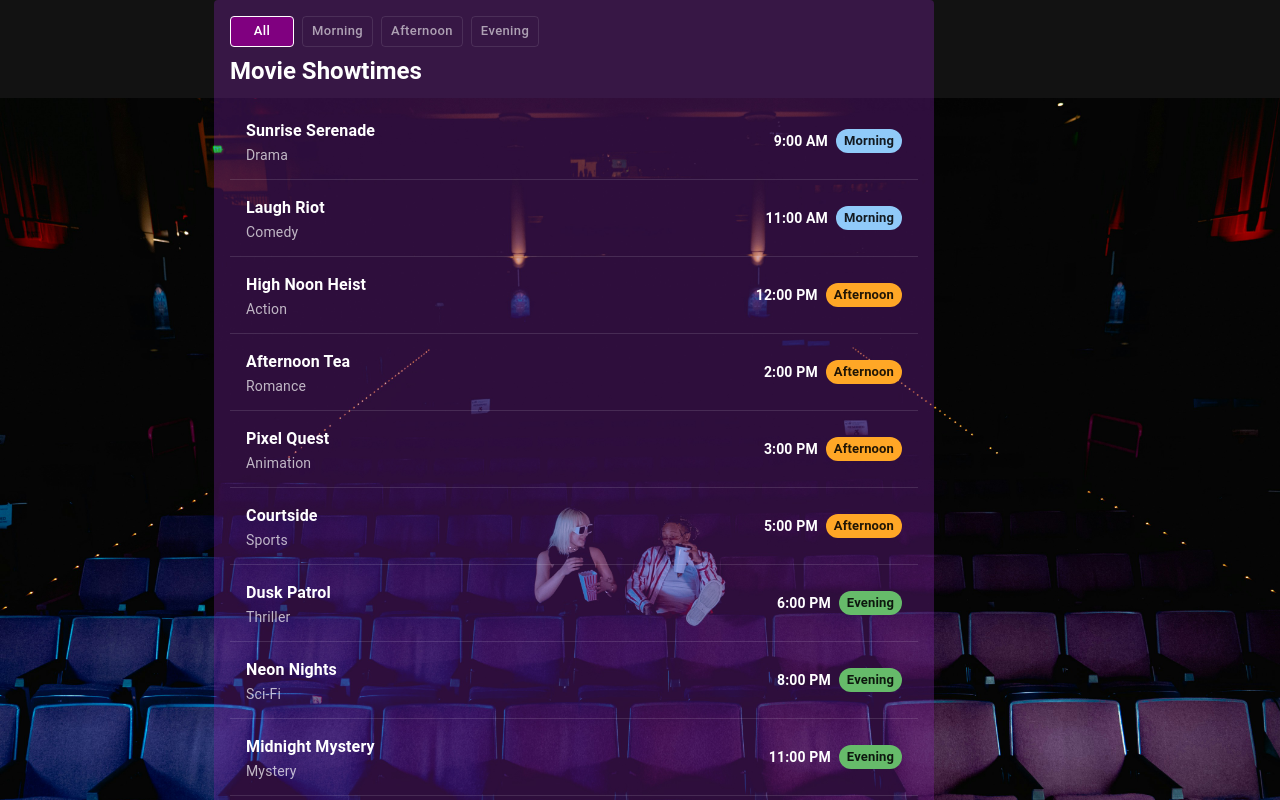
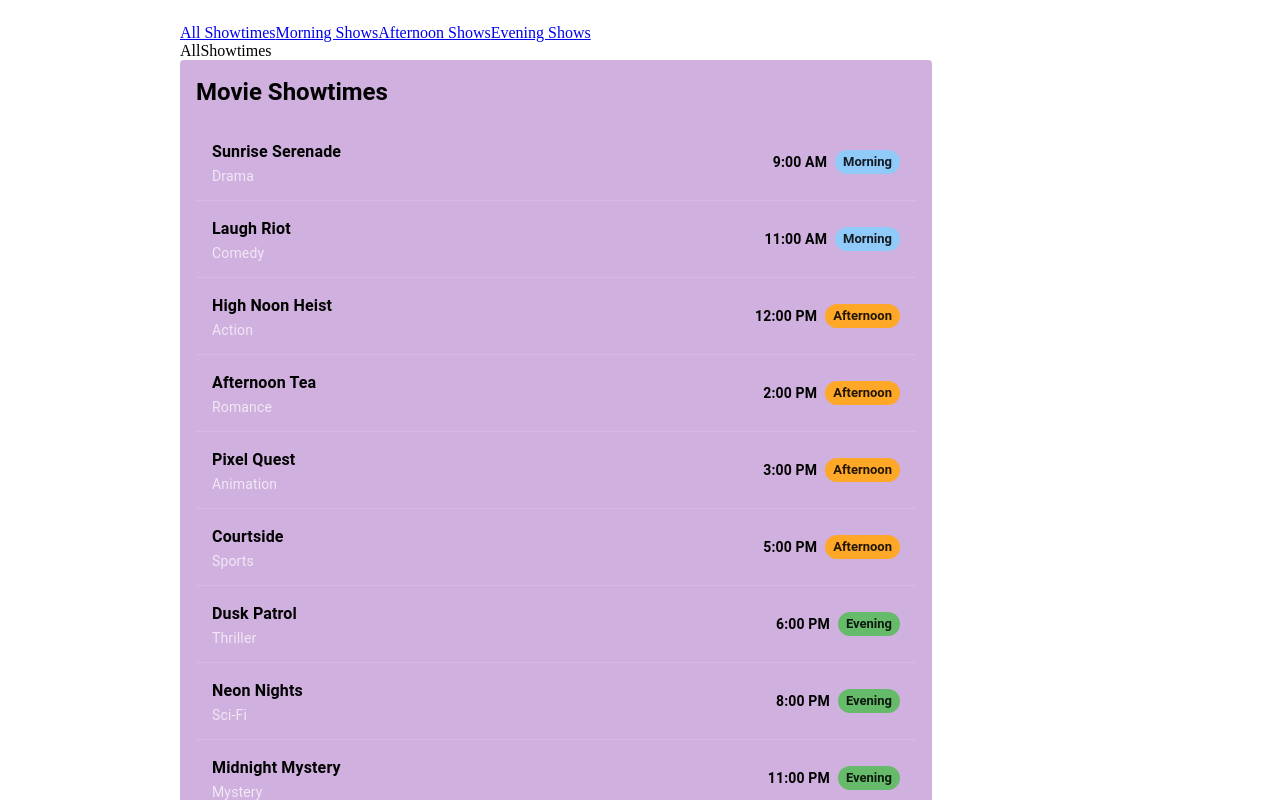
Before and after one commit to carinadieselDVT/movies-showtime, a React (Vite) app: page / in a window 1280 px wide. Shown: the top 800 px of the page. Built offline with nearby package versions, Linux system fonts and the light colour scheme.

Commit message:
feature: Removed styling selectors and added react router

```diff
--- a/package.json
+++ b/package.json
@@ -16,7 +16,8 @@
     "@mui/material": "^7.3.8",
     "@mui/x-data-grid": "^7.29.12",
     "react": "^19.2.0",
-    "react-dom": "^19.2.0"
+    "react-dom": "^19.2.0",
+    "react-router-dom": "^7.13.1"
   },
   "devDependencies": {
     "@eslint/js": "^9.39.1",
--- a/src/App.tsx
+++ b/src/App.tsx
@@ -6,11 +6,10 @@ function App() {
   return (
     <Box
       sx={{
-        // MUI's styling prop
         minHeight: "100vh",
         display: "grid",
-        placeItems: "center", // Align and justify items center
-        backgroundImage: `url(${bgImage})`, // Could be `url("../path/to/folder")
+        placeItems: "center",
+        backgroundImage: `url(${bgImage})`,
         backgroundSize: "contain",
         backgroundRepeat: "no-repeat",
         backgroundPosition: "center center",
@@ -18,9 +17,7 @@ function App() {
       }}
     >
       <CssBaseline />
-      <Container maxWidth="md">
-        <MovieList />
-      </Container>
+      <Container maxWidth="md">{/* <MovieList /> */}</Container>
     </Box>
   );
 }
--- /dev/null
+++ b/src/components/Layout.tsx
@@ -0,0 +1,15 @@
+import { Outlet } from "react-router-dom";
+import Navbar from "./Navbar";
+
+function Layout() {
+  return (
+    <div
+      style={{ width: "100%", maxWidth: 920, margin: "0 auto", padding: 16 }}
+    >
+      <Navbar />
+      <Outlet />
+    </div>
+  );
+}
+
+export default Layout;
--- a/src/components/MovieList.tsx
+++ b/src/components/MovieList.tsx
@@ -1,8 +1,34 @@
-import { Box, List, Typography, Button, Stack } from "@mui/material";
+import { Box, List, Typography } from "@mui/material";
 import { movies } from "../data";
 import MovieListItem from "./MovieListItem";
+import { getTimeslot } from "../utils/time";
 
-export default function MovieList() {
+interface MovieList {
+  timeslot: "all" | "morning" | "afternoon" | "evening";
+}
+
+export default function MovieList({ timeslot }: MovieList) {
+  const allMovies = movies;
+  const morningSlot = movies.filter(
+    (movie) => getTimeslot(movie.showtime) === "morning",
+  );
+  const afternoonSlot = movies.filter(
+    (movie) => getTimeslot(movie.showtime) === "afternoon",
+  );
+  const eveningSlot = movies.filter(
+    (movie) => getTimeslot(movie.showtime) === "evening",
+  );
+
+  const moviesInTimeslot =
+    timeslot === "all"
+      ? allMovies
+      : timeslot === "morning"
+        ? morningSlot
+        : timeslot === "afternoon"
+          ? afternoonSlot
+          : timeslot === "evening"
+            ? eveningSlot
+            : "";
   return (
     <Box
       sx={{
@@ -12,102 +38,13 @@ export default function MovieList() {
         bgcolor: "#7b1fa25a",
         borderRadius: 1,
         fontWeight: "bold",
-
-        // Hide radio buttons
-        '& input[type="radio"]': { position: "absolute", left: -9999 },
-        // & - Replaces parent selector when nesting
-        // where an input with type of radio
-
-        // base (non-active) button styling
-        "& .filter-btn": {
-          // Where class is .filter-btn
-          color: "text.secondary",
-          borderColor: "divider",
-          bgcolor: "transparent",
-          textTransform: "none",
-        },
-        "& .filter-btn:hover": {
-          // where class .filter-btn is in hover state
-          color: "text.primary",
-          borderColor: "text.primary",
-          bgcolor: "action.hover",
-        },
-
-        // :not - Specific
-        "&:has(#r-all:checked) .filter-btn:not(.btn-all), &:has(#r-morning:checked) .filter-btn:not(.btn-morning), &:has(#r-afternoon:checked) .filter-btn:not(.btn-afternoon), &:has(#r-evening:checked) .filter-btn:not(.btn-evening)":
-          {
-            opacity: 0.85,
-          },
-
-        // filter rules (CSS-only)
-        '&:has(#r-morning:checked) li[data-period]:not([data-period="morning"])':
-          { display: "none" },
-        '&:has(#r-afternoon:checked) li[data-period]:not([data-period="afternoon"])':
-          { display: "none" },
-        '&:has(#r-evening:checked) li[data-period]:not([data-period="evening"])':
-          { display: "none" },
-
-        // active button styling
-        "&:has(#r-all:checked) .btn-all, &:has(#r-morning:checked) .btn-morning, &:has(#r-afternoon:checked) .btn-afternoon, &:has(#r-evening:checked) .btn-evening":
-          {
-            bgcolor: "purple",
-            color: "white",
-            borderColor: "white",
-          },
       }}
     >
-      {/* Can have defaultChecked on any variant */}
-      <input type="radio" name="period" id="r-all" defaultChecked />
-      <input type="radio" name="period" id="r-morning" />
-      <input type="radio" name="period" id="r-afternoon" />
-      <input type="radio" name="period" id="r-evening" />
-
-      {/* Buttons act as labels for the radios */}
-      <Stack direction="row" spacing={1} mb={1}>
-        <Button
-          size="small"
-          variant="outlined"
-          className="filter-btn btn-all"
-          component="label"
-          htmlFor="r-all"
-        >
-          All
-        </Button>
-        <Button
-          size="small"
-          variant="outlined"
-          className="filter-btn btn-morning"
-          component="label"
-          htmlFor="r-morning"
-        >
-          Morning
-        </Button>
-        <Button
-          size="small"
-          variant="outlined"
-          className="filter-btn btn-afternoon"
-          component="label" // more specificity,mostly useful for mui
-          htmlFor="r-afternoon"
-        >
-          Afternoon
-        </Button>
-        <Button
-          size="small"
-          variant="outlined"
-          className="filter-btn btn-evening"
-          component="label"
-          htmlFor="r-evening"
-        >
-          Evening
-        </Button>
-      </Stack>
-
       <Typography variant="h5" sx={{ fontWeight: 700, mb: 1 }}>
         Movie Showtimes
       </Typography>
-
       <List>
-        {movies.map((movie) => (
+        {moviesInTimeslot.map((movie) => (
           <MovieListItem key={movie.id} movie={movie} />
         ))}
       </List>
--- /dev/null
+++ b/src/components/Navbar.tsx
@@ -0,0 +1,16 @@
+import { NavLink } from "react-router-dom";
+
+export default function Navbar() {
+  return (
+    <header>
+      <nav>
+        <NavLink to="/" end>
+          All Showtimes
+        </NavLink>
+        <NavLink to="/morning-showtimes">Morning Shows</NavLink>
+        <NavLink to="/afternoon-showtimes">Afternoon Shows</NavLink>
+        <NavLink to="/evening-showtimes">Evening Shows</NavLink>
+      </nav>
+    </header>
+  );
+}
--- a/src/main.tsx
+++ b/src/main.tsx
@@ -1,8 +1,12 @@
 import { StrictMode } from "react";
 import { createRoot } from "react-dom/client";
-import App from "./App.tsx";
 import { ThemeProvider, createTheme } from "@mui/material/styles";
-// Using default MUI dark theme colours
+import { BrowserRouter, Route, Routes } from "react-router-dom";
+import AllShowtimes from "./pages/AllShowtimes.tsx";
+import MorningShowtimes from "./pages/MorningShowtimes.tsx";
+import AfternoonShowtimes from "./pages/AfternoonShowtimes.tsx";
+import EveningShowtimes from "./pages/EveningShowtimes.tsx";
+import Layout from "./components/Layout.tsx";
 const darkTheme = createTheme({
   palette: {
     mode: "dark",
@@ -12,7 +16,16 @@ const darkTheme = createTheme({
 createRoot(document.getElementById("root")!).render(
   <StrictMode>
     <ThemeProvider theme={darkTheme}>
-      <App />
+      <BrowserRouter>
+        <Routes>
+          <Route path="/" element={<Layout />}>
+            <Route index element={<AllShowtimes />} />
+            <Route path="morning-showtimes" element={<MorningShowtimes />} />
+            <Route path="afternoon-showtimes" element={<AfternoonShowtimes />} />
+            <Route path="evening-showtimes" element={<EveningShowtimes />} />
+          </Route>
+        </Routes>
+      </BrowserRouter>
     </ThemeProvider>
   </StrictMode>,
 );
--- /dev/null
+++ b/src/pages/AfternoonShowtimes.tsx
@@ -0,0 +1,13 @@
+import React from "react";
+import MovieList from "../components/MovieList";
+
+function AfternoonShowtimes() {
+  return (
+    <div>
+      AllShowtimes
+      <MovieList timeslot={"afternoon"} />
+    </div>
+  );
+}
+
+export default AfternoonShowtimes;
--- /dev/null
+++ b/src/pages/AllShowtimes.tsx
@@ -0,0 +1,13 @@
+import React from "react";
+import MovieList from "../components/MovieList";
+
+function AllShowtimes() {
+  return (
+    <div>
+      AllShowtimes
+      <MovieList timeslot={"all"} />
+    </div>
+  );
+}
+
+export default AllShowtimes;
--- /dev/null
+++ b/src/pages/EveningShowtimes.tsx
@@ -0,0 +1,13 @@
+import React from "react";
+import MovieList from "../components/MovieList";
+
+function EveningShowtimes() {
+  return (
+    <div>
+      EveningShows
+      <MovieList timeslot={"evening"} />
+    </div>
+  );
+}
+
+export default EveningShowtimes;
--- /dev/null
+++ b/src/pages/MorningShowtimes.tsx
@@ -0,0 +1,13 @@
+import React from "react";
+import MovieList from "../components/MovieList";
+
+function MorningShowtimes() {
+  return (
+    <div>
+      MorningShows
+      <MovieList timeslot={"morning"} />
+    </div>
+  );
+}
+
+export default MorningShowtimes;
--- a/src/utils/time.ts
+++ b/src/utils/time.ts
@@ -1,6 +1,5 @@
 export type TimeslotToken = "morning" | "afternoon" | "evening";
 
-// Classify an hour (0–23) into a timeslot token
 export function getTimeslot(hour: number): TimeslotToken {
   if (hour >= 5 && hour < 12) return "morning";
   if (hour >= 12 && hour < 18) return "afternoon";
```
Also changed, not shown: 1 other file (tests, documents, lock files or other folders).
